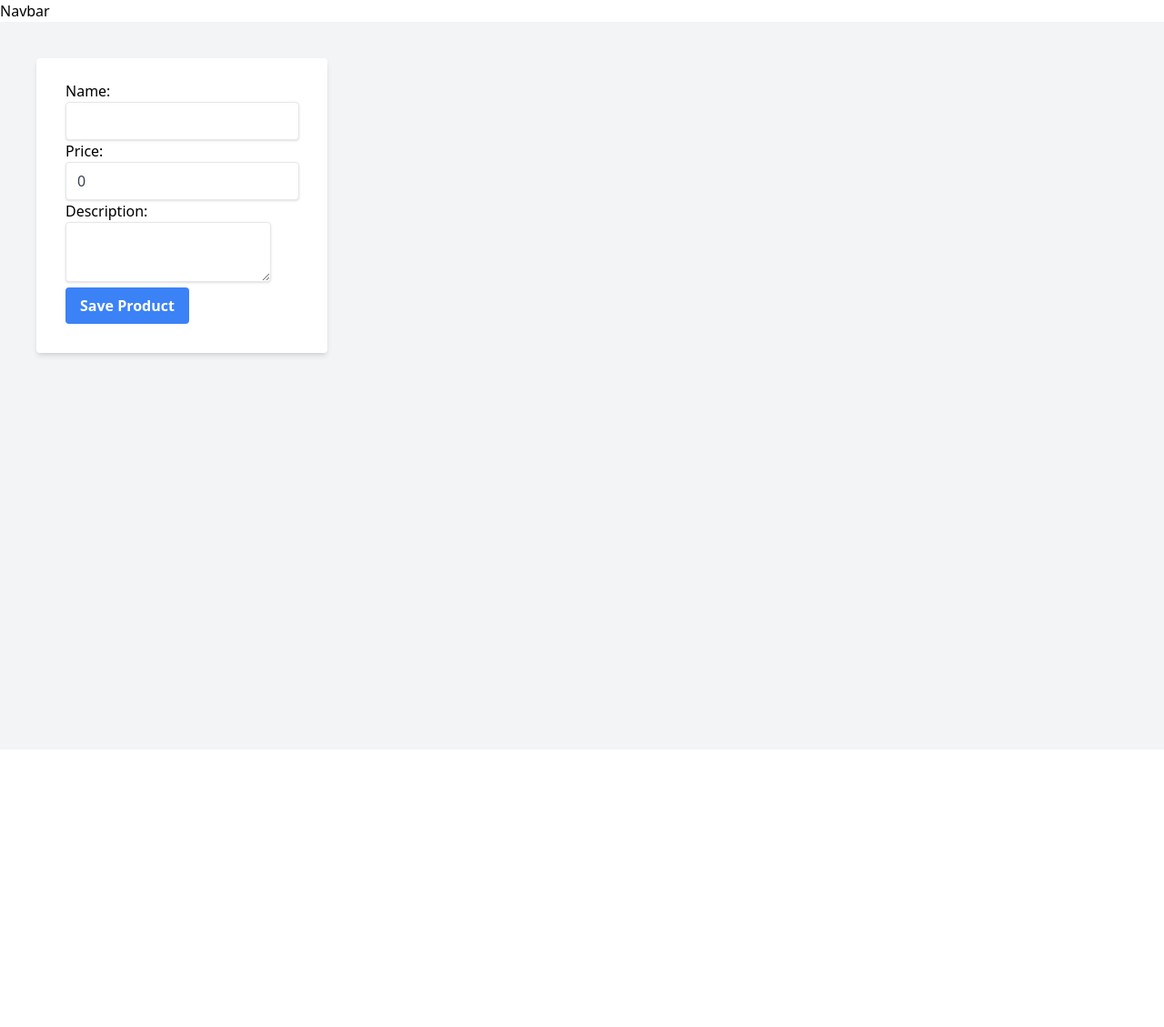
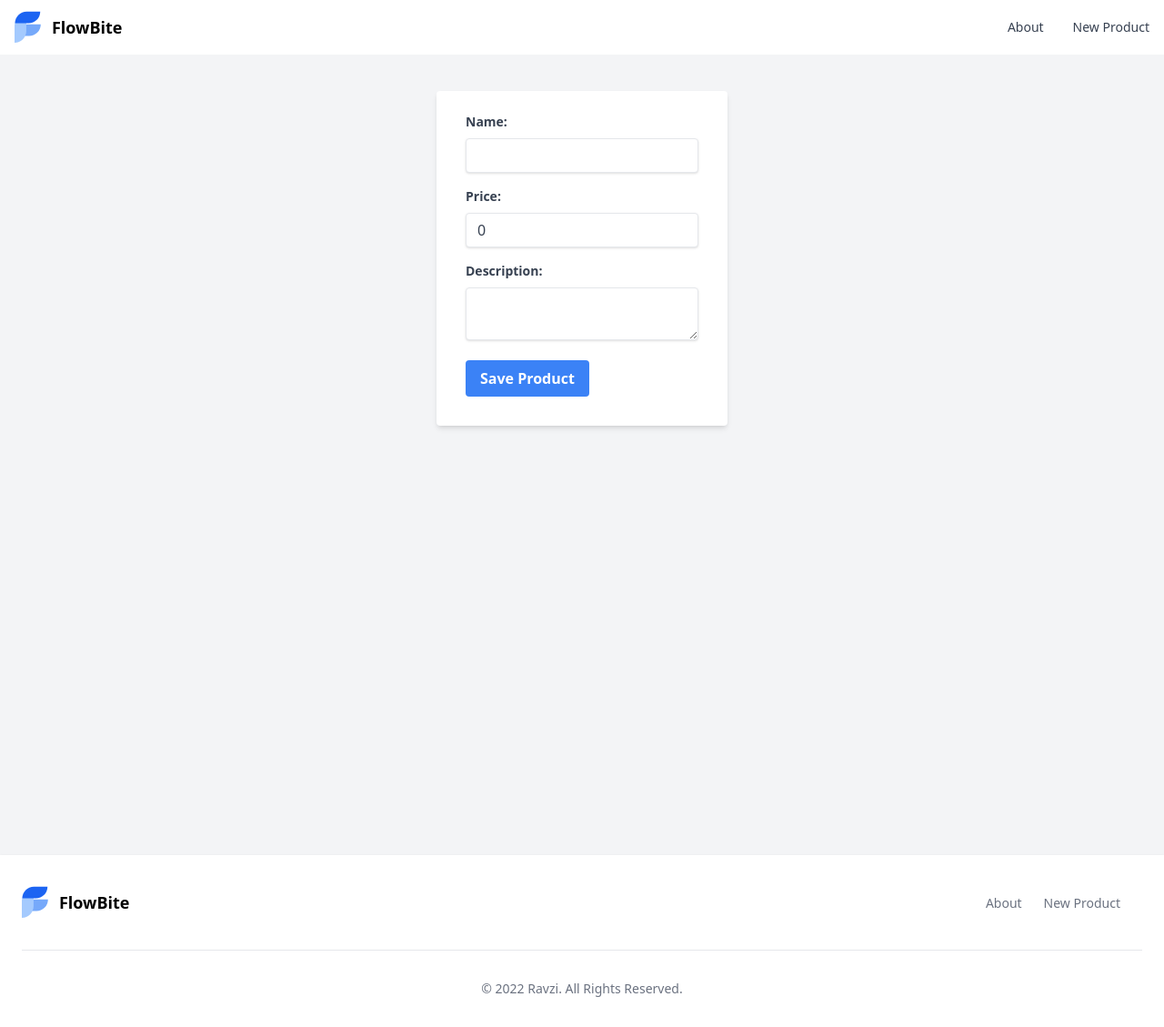
Before and after one commit to Rogelio-Perez/next-mysql-crud, a Next.js app: page /new in a window 1280 px wide. Shown: the whole page at 91% size. Before the commit the page ends 824 px from the top, so only its background shows below. Built offline with nearby package versions, Linux system fonts and the light colour scheme.

Commit message:
tailwind css

```diff
--- /dev/null
+++ b/components/Footer.js
@@ -0,0 +1,65 @@
+import Link from "next/link"
+
+export function Footer() {
+  return (
+    <div>
+      <footer className="p-4 bg-white shadow md:px-6 md:py-8 dark:bg-gray-800">
+        <div className="sm:flex sm:items-center sm:justify-between">
+          <Link href="/">
+            <a className="flex">
+              <svg
+                className="mr-3 h-10"
+                viewBox="0 0 52 72"
+                fill="none"
+                xmlns="http://www.w3.org/2000/svg"
+              >
+                <path
+                  d="M1.87695 53H28.7791C41.5357 53 51.877 42.7025 51.877 30H24.9748C12.2182 30 1.87695 40.2975 1.87695 53Z"
+                  fill="#76A9FA"
+                />
+                <path
+                  d="M0.000409561 32.1646L0.000409561 66.4111C12.8618 66.4111 23.2881 55.9849 23.2881 43.1235L23.2881 8.87689C10.9966 8.98066 1.39567 19.5573 0.000409561 32.1646Z"
+                  fill="#A4CAFE"
+                />
+                <path
+                  d="M50.877 5H23.9748C11.2182 5 0.876953 15.2975 0.876953 28H27.7791C40.5357 28 50.877 17.7025 50.877 5Z"
+                  fill="#1C64F2"
+                />
+              </svg>
+              <span className="self-center text-lg font-semibold whitespace-nowrap dark:text-white">
+                FlowBite
+              </span>
+            </a>
+          </Link>
+          <ul className="flex flex-wrap items-center mb-6 sm:mb-0">
+            <li>
+              <Link href="/about">
+                <a
+                  href="#"
+                  className="mr-4 text-sm text-gray-500 hover:underline md:mr-6 dark:text-gray-400"
+                >
+                  About
+                </a>
+              </Link>
+            </li>
+            <li>
+              <Link href="/new">
+                <a className="mr-4 text-sm text-gray-500 hover:underline md:mr-6 dark:text-gray-400">
+                  New Product
+                </a>
+              </Link>
+            </li>
+          </ul>
+        </div>
+        <hr className="my-6 border-gray-200 sm:mx-auto dark:border-gray-700 lg:my-8" />
+        <span className="block text-sm text-gray-500 sm:text-center dark:text-gray-400">
+          © 2022{" "}
+          <a href="https://flowbite.com" className="hover:underline">
+            Ravzi
+          </a>
+          . All Rights Reserved.
+        </span>
+      </footer>
+    </div>
+  )
+}
--- a/components/Layout.js
+++ b/components/Layout.js
@@ -1,14 +1,17 @@
 import { ToastContainer } from "react-toastify"
+import { Footer } from "./Footer"
+import { Navbar } from "./Navbar"
 
 export function Layout({ children }) {
   return (
     <>
-      <h1>Navbar</h1>
+      <Navbar />
 
-      <div className="bg-gray-100 h-screen p-10">
+      <div className="bg-gray-100 h-full p-10">
         <div className="container mx-auto h-full">{children}</div>
       </div>
       <ToastContainer />
+      <Footer />
     </>
   )
 }
--- /dev/null
+++ b/components/Navbar.js
@@ -0,0 +1,87 @@
+import Link from "next/link"
+
+export function Navbar() {
+  return (
+    <nav className="bg-white border-gray-200 px-2 sm:px-4 py-2.5 dark:bg-gray-800">
+      <div className="container flex flex-wrap justify-between items-center mx-auto">
+        <Link href="/">
+          <a className="flex">
+            <svg
+              className="mr-3 h-10"
+              viewBox="0 0 52 72"
+              fill="none"
+              xmlns="http://www.w3.org/2000/svg"
+            >
+              <path
+                d="M1.87695 53H28.7791C41.5357 53 51.877 42.7025 51.877 30H24.9748C12.2182 30 1.87695 40.2975 1.87695 53Z"
+                fill="#76A9FA"
+              />
+              <path
+                d="M0.000409561 32.1646L0.000409561 66.4111C12.8618 66.4111 23.2881 55.9849 23.2881 43.1235L23.2881 8.87689C10.9966 8.98066 1.39567 19.5573 0.000409561 32.1646Z"
+                fill="#A4CAFE"
+              />
+              <path
+                d="M50.877 5H23.9748C11.2182 5 0.876953 15.2975 0.876953 28H27.7791C40.5357 28 50.877 17.7025 50.877 5Z"
+                fill="#1C64F2"
+              />
+            </svg>
+            <span className="self-center text-lg font-semibold whitespace-nowrap dark:text-white">
+              FlowBite
+            </span>
+          </a>
+        </Link>
+        <button
+          data-collapse-toggle="mobile-menu"
+          type="button"
+          className="inline-flex items-center p-2 ml-3 text-sm text-gray-500 rounded-lg md:hidden hover:bg-gray-100 focus:outline-none focus:ring-2 focus:ring-gray-200 dark:text-gray-400 dark:hover:bg-gray-700 dark:focus:ring-gray-600"
+          aria-controls="mobile-menu-2"
+          aria-expanded="false"
+        >
+          <span className="sr-only">Open main menu</span>
+          <svg
+            className="w-6 h-6"
+            fill="currentColor"
+            viewBox="0 0 20 20"
+            xmlns="http://www.w3.org/2000/svg"
+          >
+            <path
+              fillRule="evenodd"
+              d="M3 5a1 1 0 011-1h12a1 1 0 110 2H4a1 1 0 01-1-1zM3 10a1 1 0 011-1h12a1 1 0 110 2H4a1 1 0 01-1-1zM3 15a1 1 0 011-1h12a1 1 0 110 2H4a1 1 0 01-1-1z"
+              clipRule="evenodd"
+            ></path>
+          </svg>
+          <svg
+            className="hidden w-6 h-6"
+            fill="currentColor"
+            viewBox="0 0 20 20"
+            xmlns="http://www.w3.org/2000/svg"
+          >
+            <path
+              fillRule="evenodd"
+              d="M4.293 4.293a1 1 0 011.414 0L10 8.586l4.293-4.293a1 1 0 111.414 1.414L11.414 10l4.293 4.293a1 1 0 01-1.414 1.414L10 11.414l-4.293 4.293a1 1 0 01-1.414-1.414L8.586 10 4.293 5.707a1 1 0 010-1.414z"
+              clipRule="evenodd"
+            ></path>
+          </svg>
+        </button>
+        <div className="hidden w-full md:block md:w-auto" id="mobile-menu">
+          <ul className="flex flex-col mt-4 md:flex-row md:space-x-8 md:mt-0 md:text-sm md:font-medium">
+            <li>
+              <Link href="/about">
+                <a className="block py-2 pr-4 pl-3 text-gray-700 border-b border-gray-100 hover:bg-gray-50 md:hover:bg-transparent md:border-0 md:hover:text-blue-700 md:p-0 dark:text-gray-400 md:dark:hover:text-white dark:hover:bg-gray-700 dark:hover:text-white md:dark:hover:bg-transparent dark:border-gray-700">
+                  About
+                </a>
+              </Link>
+            </li>
+            <li>
+              <Link href="/new">
+                <a className="block py-2 pr-4 pl-3 text-gray-700 border-b border-gray-100 hover:bg-gray-50 md:hover:bg-transparent md:border-0 md:hover:text-blue-700 md:p-0 dark:text-gray-400 md:dark:hover:text-white dark:hover:bg-gray-700 dark:hover:text-white md:dark:hover:bg-transparent dark:border-gray-700">
+                  New Product
+                </a>
+              </Link>
+            </li>
+          </ul>
+        </div>
+      </div>
+    </nav>
+  )
+}
--- /dev/null
+++ b/components/ProductCard.js
@@ -0,0 +1,25 @@
+import Link from "next/link"
+
+export function ProductCard({ product }) {
+  let price = product.price
+  return (
+    <Link href={`/products/${product.id}`} key={product.id}>
+      <a>
+        <div className="border border-gray-200 shadow-md p-6 hover:transform hover:scale-105 transition duration-200 ease-in-out">
+          <h1 className="text-center text-2xl mb-2 font-semibold text-gray-600">
+            {product.name}
+          </h1>
+          <p className="text-gray-500">{product.description}</p>
+          <p className="text-green-700 font-semibold text-right">
+            {new Intl.NumberFormat("en-CA", {
+              style: "currency",
+              currency: "CAD",
+              useGrouping: true,
+              minimumFractionDigits: 2,
+            }).format(price)}
+          </p>
+        </div>
+      </a>
+    </Link>
+  )
+}
--- a/components/ProductForm.js
+++ b/components/ProductForm.js
@@ -46,38 +46,59 @@ export function ProductForm() {
   }, [])
 
   return (
-    <div className="w-full max-w-xs">
+    <div className="w-full max-w-xs h-screen">
       <form
         onSubmit={handleSubmit}
         className="bg-white shadow-md rounded px-8 pt-6 pb-8 mb-4"
       >
-        <label htmlFor="name">Name:</label>
+        <div className="mb-4">
+          <label
+            htmlFor="name"
+            className="block text-gray-700 text-sm font-bold mb-2"
+          >
+            Name:
+          </label>
           <input
             type="text"
             name="name"
             onChange={handleChange}
-          className="shadow border rounded py-2 px-3 text-gray-700"
+            className="shadow appearance-none w-full border rounded py-2 px-3 text-gray-700 leading-tight focus:outline-none focus:shadow-outline"
             value={product.name}
           />
+        </div>
 
-        <label htmlFor="price">Price:</label>
+        <div className="mb-4">
+          <label
+            htmlFor="price"
+            className="block text-gray-700 text-sm font-bold mb-2"
+          >
+            Price:
+          </label>
           <input
             type="text"
             name="price"
             id="price"
             onChange={handleChange}
-          className="shadow border rounded py-2 px-3 text-gray-700"
+            className="shadow appearance-none w-full border rounded py-2 px-3 text-gray-700 leading-tight focus:outline-none focus:shadow-outline"
             value={product.price}
           />
+        </div>
 
-        <label htmlFor="description">Description:</label>
+        <div className="mb-4">
+          <label
+            htmlFor="description"
+            className="block text-gray-700 text-sm font-bold mb-2"
+          >
+            Description:
+          </label>
           <textarea
             name="description"
             rows="2"
             onChange={handleChange}
-          className="shadow border rounded py-2 px-3 text-gray-700"
+            className="shadow appearance-none w-full border rounded py-2 px-3 text-gray-700 leading-tight focus:outline-none focus:shadow-outline"
             value={product.description}
           ></textarea>
+        </div>
 
         <button className="bg-blue-500 hover:bg-blue-700 py-2 px-4 rounded focus:outline-none focus:shadow-outline font-bold text-white">
           {router.query.id ? "Update Product" : "Save Product"}
--- a/pages/about.js
+++ b/pages/about.js
@@ -1,7 +1,26 @@
 import React from "react"
+import { Layout } from "../components/Layout"
 
 function about() {
-  return <div>About page</div>
+  return (
+    <Layout className="">
+      <section className="text-gray-400 bg-gray-100 body-font h-screen">
+        <div className="container mx-auto flex px-5 py-24 md:flex-row flex-col items-center">
+          <div className="lg:flex-grow md:w-1/2 lg:pr-24 md:pr-16 flex flex-col md:items-start md:text-left mb-16 md:mb-0 items-center text-center">
+            <h1 className="title-font sm:text-4xl text-3xl mb-4 font-medium text-gray-800">
+              Razvi
+            </h1>
+            <p className="mb-8 leading-relaxed">
+              Se realizo este proyecto como una practica, para depues
+              implementar estas tecnologias en E-Commerce que puedan entrar a
+              produccion.
+            </p>
+          </div>
+          <div className="lg:max-w-lg lg:w-full md:w-1/2 w-5/6"></div>
+        </div>
+      </section>
+    </Layout>
+  )
 }
 
 export default about
--- a/pages/new.js
+++ b/pages/new.js
@@ -4,7 +4,9 @@ import { ProductForm } from "../components/ProductForm"
 function NewPage() {
   return (
     <Layout>
-      <ProductForm />
+      <div className="grid place-items-center h-5/6">
+        <ProductForm />
+      </div>
     </Layout>
   )
 }
--- a/pages/products/[id].js
+++ b/pages/products/[id].js
@@ -15,12 +15,28 @@ function ProductPage({ product }) {
     }
   }
 
+  let price = product.price
+
   return (
     <Layout>
-      <h1>{product.name}</h1>
-      <p>{product.description}</p>
-      <p>{product.price}</p>
+      <div className="grid place-items-center h-screen">
+        <div className="p-4 shadow-md rounded">
+          <div className="mb-4">
+            <h1 className="text-center text-2xl mb-2 font-semibold text-gray-600">
+              {product.name}
+            </h1>
+            <p className="text-gray-500">{product.description}</p>
+            <p className="text-green-700 font-semibold text-right">
+              {new Intl.NumberFormat("en-CA", {
+                style: "currency",
+                currency: "CAD",
+                useGrouping: true,
+                minimumFractionDigits: 2,
+              }).format(price)}
+            </p>
+          </div>
 
+          <div className="flex items-center justify-center">
             <button
               className="bg-red-500 px-3 py-2 text-white hover:bg-red-700 rounded"
               onClick={() => handleDelete(product.id)}
@@ -34,6 +50,9 @@ function ProductPage({ product }) {
             >
               Edit
             </button>
+          </div>
+        </div>
+      </div>
     </Layout>
   )
 }
```
Also changed, not shown: pages/index.js (+16 -13 lines). Lines whose indentation alone changed are shown as unchanged.
